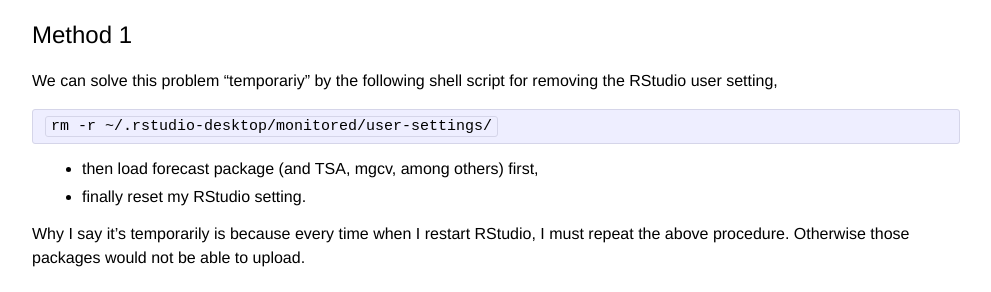
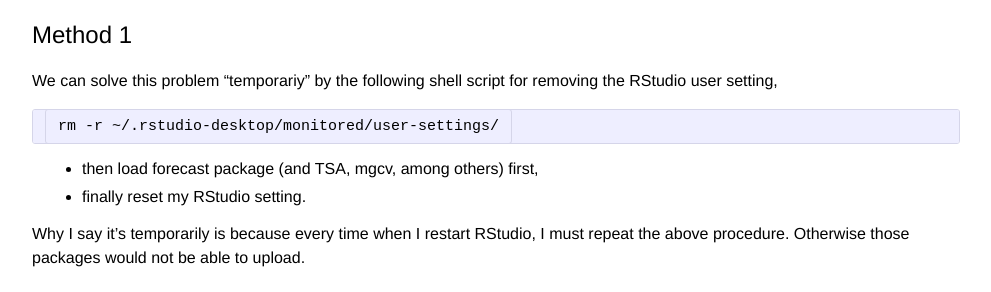
Before and after one commit to bowen0701/bowen0701.github.io, a Jekyll site: the page built from _posts/2016-09-14-rstudio-error.md, in a window 1280 px wide. Shown: the part 380-672 px from the top of the page, without its empty margins (144-1135 px from the left). Built offline with Jekyll 4.4.1, drawn with Linux system fonts in a browser that asks for light colours.

Commit message:
Mark .post code

```diff
--- a/css/main.css
+++ b/css/main.css
@@ -56,7 +56,7 @@
   overflow:auto;
 }
 
-.post code { padding: 1px 5px; }
+/*.post code { padding: 1px 5px; }
 
 
 /* Syntax highlighting styles */
```
